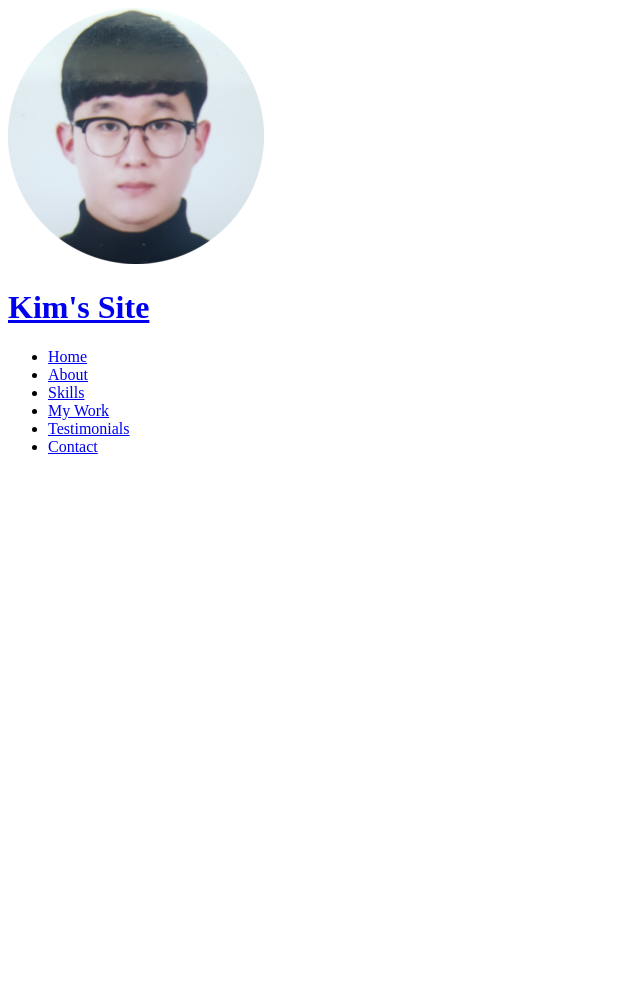
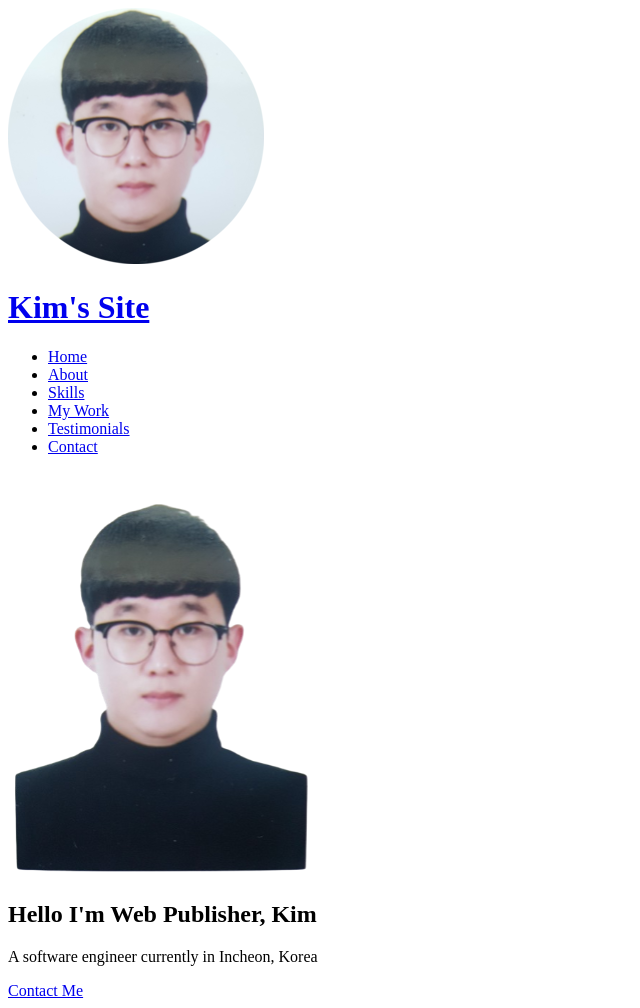
Before and after one commit to frontkdi/frontkdi.github.io, a plain HTML site: page index.html in a window 1280 px wide. Shown: the whole page, without its empty margins (0-640 px from the left). Before the commit the page ends 800 px from the top, so only its background shows below. Drawn offline with Linux system fonts and the light colour scheme.

Commit message:
HTML-Home

```diff
--- a/index.html
+++ b/index.html
@@ -48,7 +48,12 @@
     <!-- Main -->
     <main>
       <!-- Home -->
-      <section id="home"></section>
+      <section id="home">
+        <img src="img/profile_bgX.png" alt="kim's profile">
+        <h2>Hello I&#39;m Web Publisher, Kim</h2>
+        <p>A software engineer currently in Incheon, Korea</p>
+        <a href="#contact">Contact Me</a>
+      </section>
       <!-- About -->
       <section id="about"></section>
       <!-- Skills -->
```
